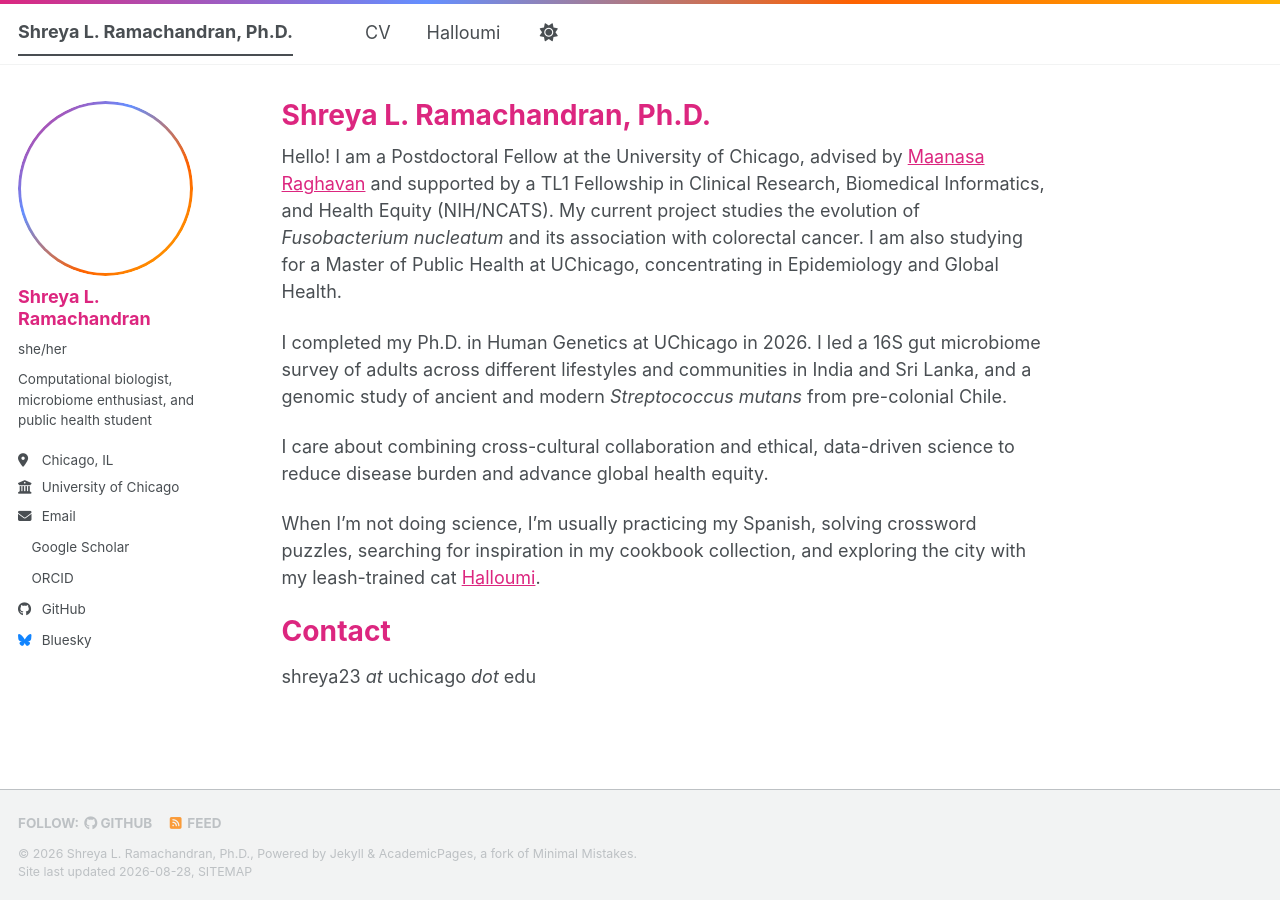
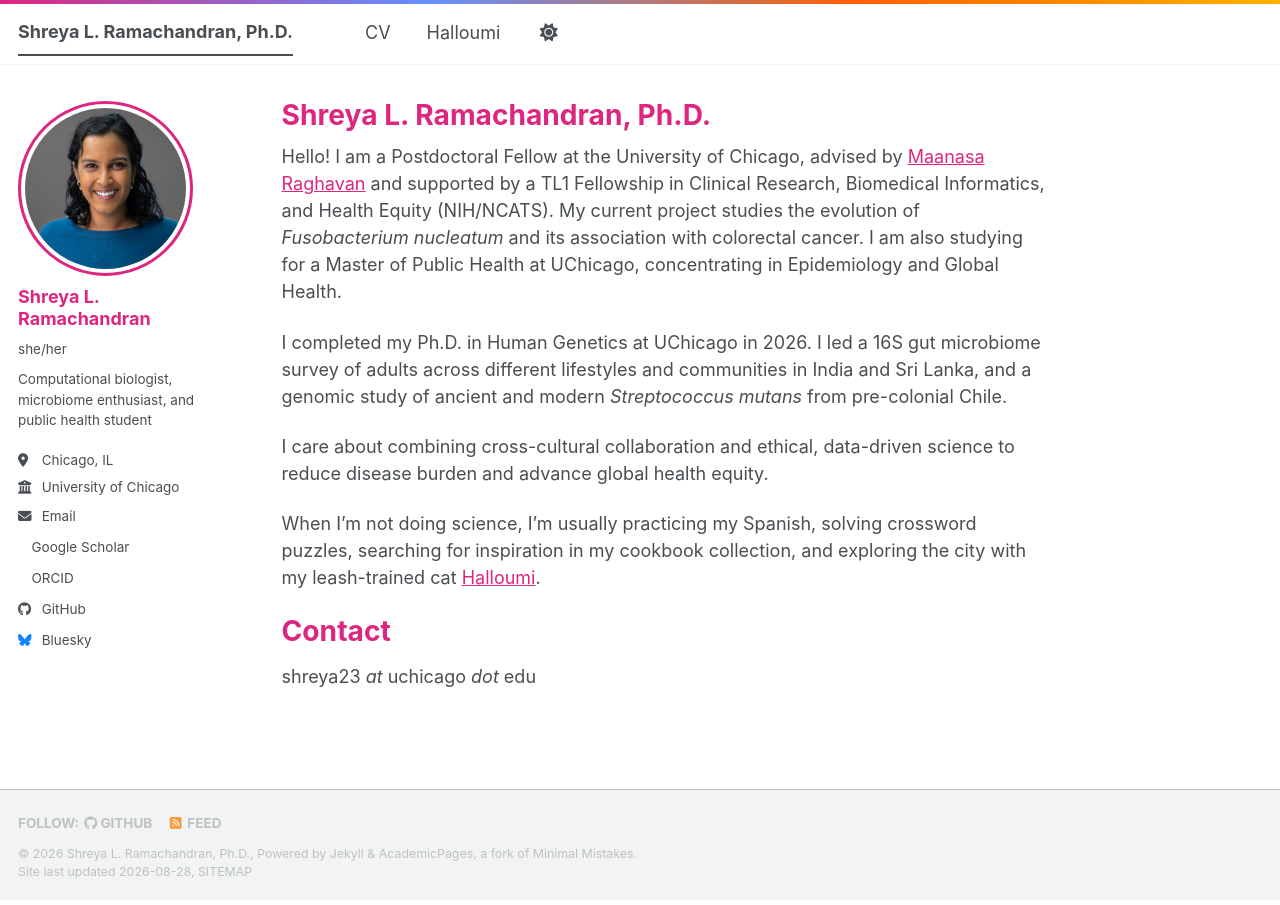
Before and after one commit to shreyaramachandran/shreyaramachandran.github.io, a Jekyll site: the page built from _pages/about.md, in a window 1280 px wide. Built offline with Jekyll 4.4.1, drawn with Linux system fonts in a browser that asks for light colours; a style sheet for code colours, icons or effects is not loaded.

Commit message:
Fix broken CSS mask hiding profile photo

```diff
--- a/_sass/layout/_sidebar.scss
+++ b/_sass/layout/_sidebar.scss
@@ -159,13 +159,7 @@
 
     @include breakpoint($large) {
       padding: 4px;
-      border: 3px solid transparent;
-      background: linear-gradient(135deg, #dc267f, #648fff, #fe6100, #ffb000) border-box;
-      -webkit-mask:
-        linear-gradient(#fff 0 0) padding-box,
-        linear-gradient(#fff 0 0);
-      -webkit-mask-composite: xor;
-      mask-composite: exclude;
+      border: 3px solid #dc267f;
     }
   }
 }
```
